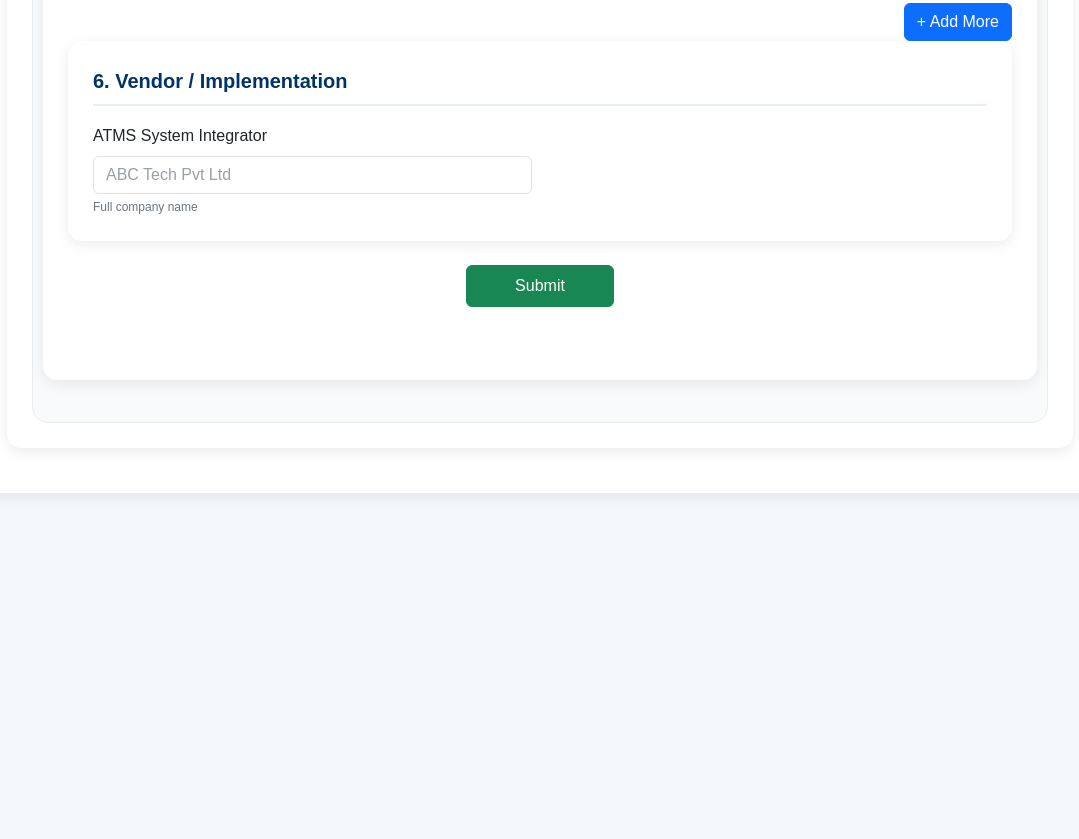
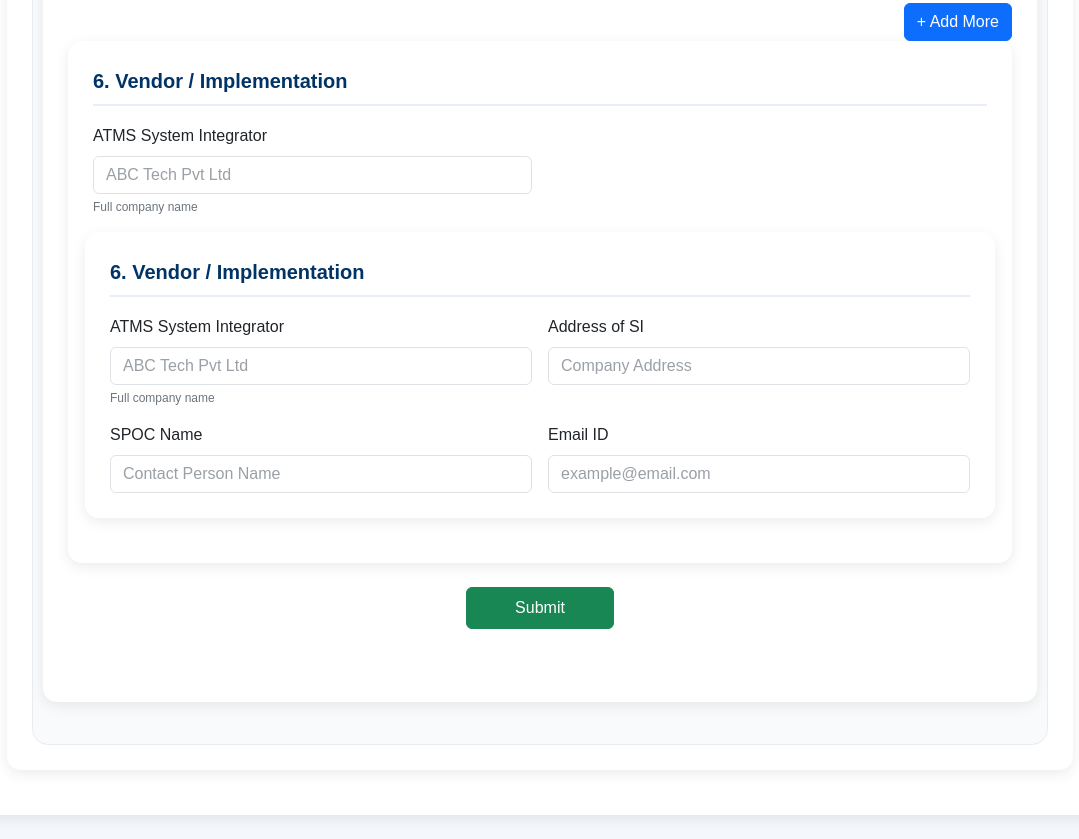
Before and after one commit to kritika-walia/ATMS, a website: page index.html in a window 1280 px wide. Shown: the part 1950-2789 px from the top of the page, without its empty margins (100-1179 px from the left). Before the commit the page ends 2467 px from the top, so only its background shows below. Drawn offline with nearby package versions, Linux system fonts and the light colour scheme; no server answers.

Commit message:
Update index.html

```diff
--- a/index.html
+++ b/index.html
@@ -531,6 +531,39 @@ title="Mobile Radio Communication System availability. Select Yes or No.">i</spa
 <input type="text" class="form-control" placeholder="ABC Tech Pvt Ltd">
 <div class="small-note">Full company name</div>
 </div>
+    <!-- Section 6 -->
+<div class="card-box">
+<div class="section-title">6. Vendor / Implementation</div>
+
+<div class="row g-3">
+
+  <!-- SI Name -->
+  <div class="col-md-6">
+    <label class="form-label">ATMS System Integrator</label>
+    <input type="text" id="siName" class="form-control" placeholder="ABC Tech Pvt Ltd">
+    <div class="small-note">Full company name</div>
+  </div>
+
+  <!-- Address -->
+  <div class="col-md-6">
+    <label class="form-label">Address of SI</label>
+    <input type="text" id="siAddress" class="form-control" placeholder="Company Address">
+  </div>
+
+  <!-- SPOC Name -->
+  <div class="col-md-6">
+    <label class="form-label">SPOC Name</label>
+    <input type="text" id="spocName" class="form-control" placeholder="Contact Person Name">
+  </div>
+
+  <!-- Email -->
+  <div class="col-md-6">
+    <label class="form-label">Email ID</label>
+    <input type="email" id="spocEmail" class="form-control" placeholder="example@email.com">
+  </div>
+
+</div>
+</div>
 
 </div>
 </div>
```
